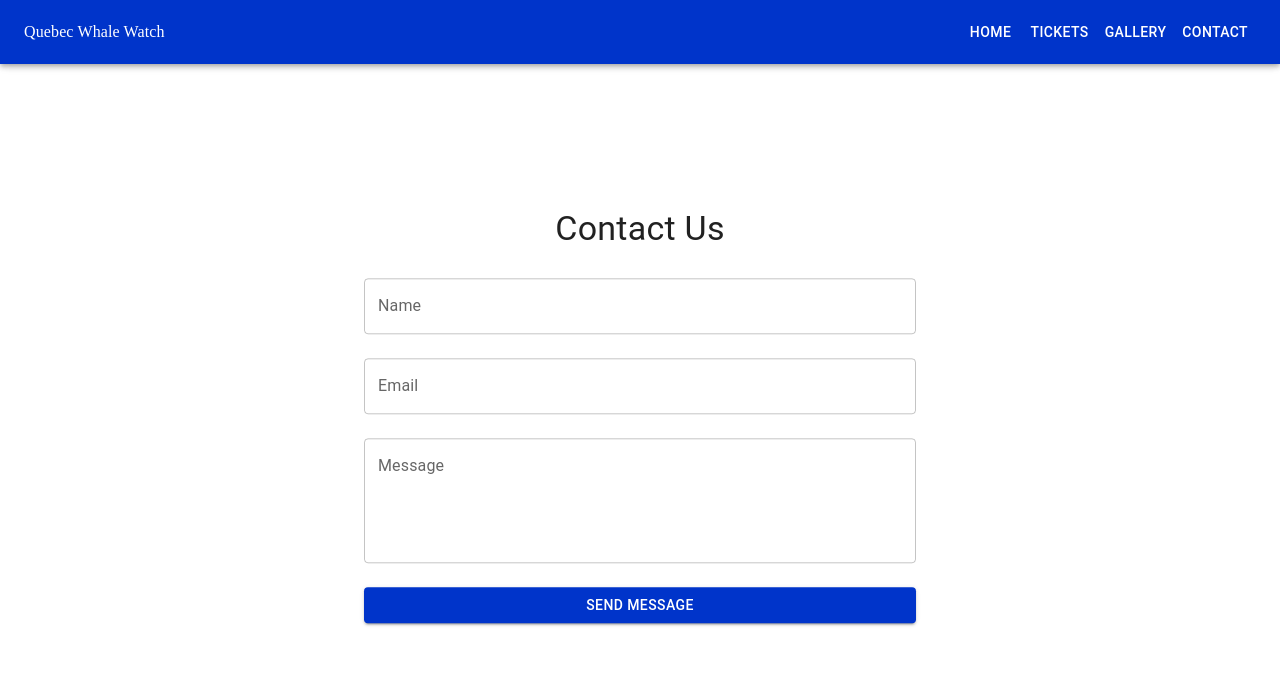
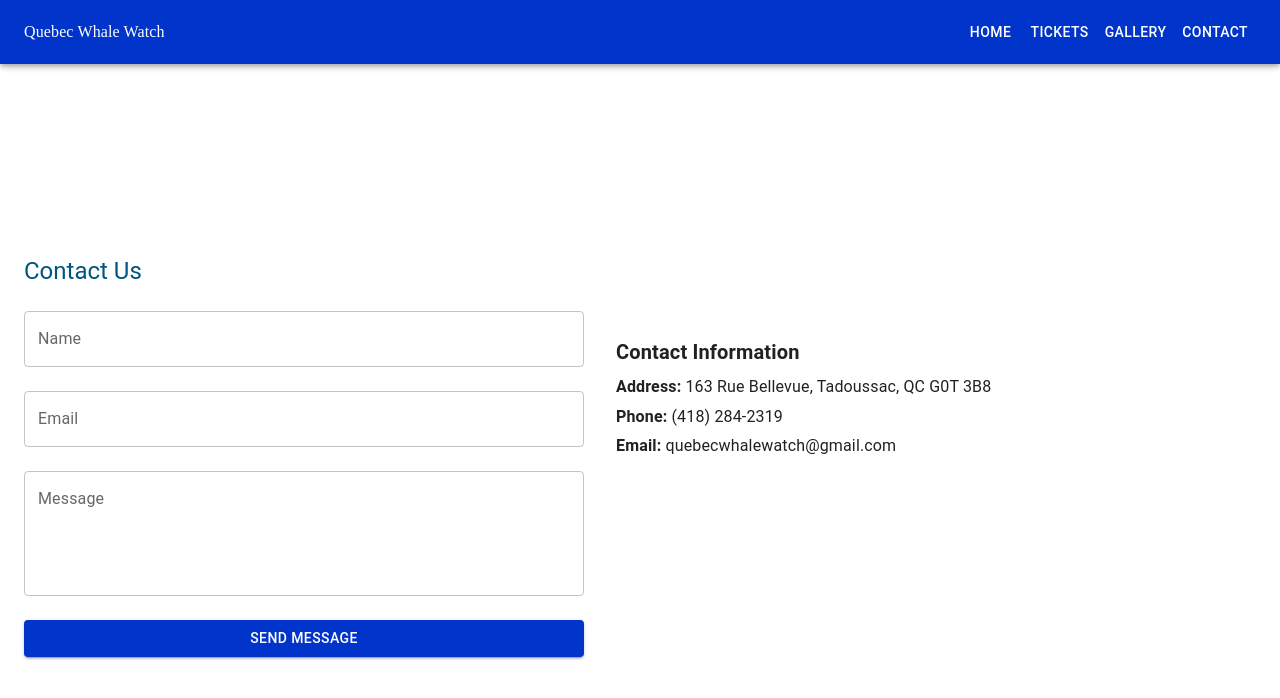
Before and after one commit to farhatzafar/whalewatch, a React (Vite) app in the folder quebec-whale-watch/: page /contact in a window 1280 px wide. Shown: the top 698 px of the page. Built offline with nearby package versions, Linux system fonts and the light colour scheme.

Commit message:
add contact info

```diff
--- a/quebec-whale-watch/src/pages/Contact.tsx
+++ b/quebec-whale-watch/src/pages/Contact.tsx
@@ -1,5 +1,5 @@
 import React, { useState } from 'react';
-import { TextField, Button, Typography, Box, Container } from '@mui/material';
+import { TextField, Button, Typography, Box, Container, Grid } from '@mui/material';
 
 const Contact: React.FC = () => {
   const [formData, setFormData] = useState({
@@ -43,24 +43,11 @@ const Contact: React.FC = () => {
   };
 
   return (
-    <div
-    style={{
-        position: 'absolute',
-        left: '50%',
-        top: '50%',
-        transform: 'translate(-50%, -50%)'
-    }}
->
-    <Container maxWidth="sm">
-      <Box
-        sx={{
-          display: 'flex',
-          flexDirection: 'column',
-          alignItems: 'center',
-          marginTop: 4,
-        }}
-      >
-        <Typography variant="h4" gutterBottom>
+    <Container maxWidth="lg" sx={{ display: 'flex', justifyContent: 'center', alignItems: 'center', minHeight: '100vh' }}>
+      <Grid container spacing={4}>
+        {/* Left Section: Contact Form */}
+        <Grid item xs={12} md={6}>
+          <Typography variant="h5" gutterBottom sx={{ marginTop: '20%', color: '#00557f'}}>
             Contact Us
           </Typography>
 
@@ -115,9 +102,25 @@ const Contact: React.FC = () => {
               Send Message
             </Button>
           </form>
-      </Box>
+        </Grid>
+
+        {/* Right Section: Contact Info */}
+        <Grid item xs={12} md={6} sx={{ display: 'flex', flexDirection: 'column', justifyContent: 'center', }}>
+          <Typography variant="h6" gutterBottom sx={{ fontWeight: 'bold' }}>
+            Contact Information
+          </Typography>
+          <Typography variant="body1" gutterBottom>
+            <strong>Address:</strong> 163 Rue Bellevue, Tadoussac, QC G0T 3B8
+          </Typography>
+          <Typography variant="body1" gutterBottom>
+            <strong>Phone:</strong> (418) 284-2319
+          </Typography>
+          <Typography variant="body1" gutterBottom>
+            <strong>Email:</strong> quebecwhalewatch@gmail.com
+          </Typography>
+        </Grid>
+      </Grid>
     </Container>
-    </div>
   );
 };
 
```
Lines whose indentation alone changed are shown as unchanged.
